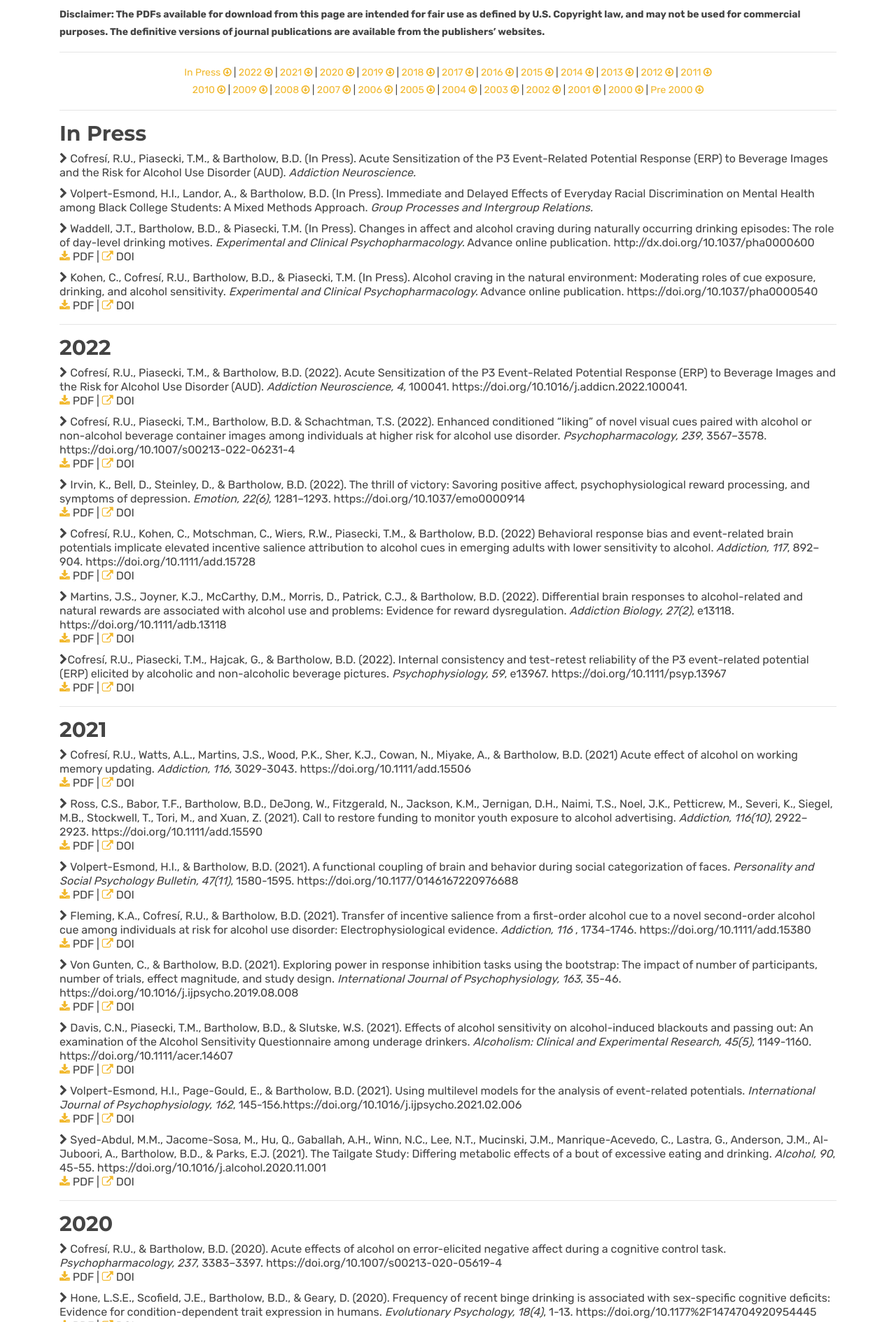
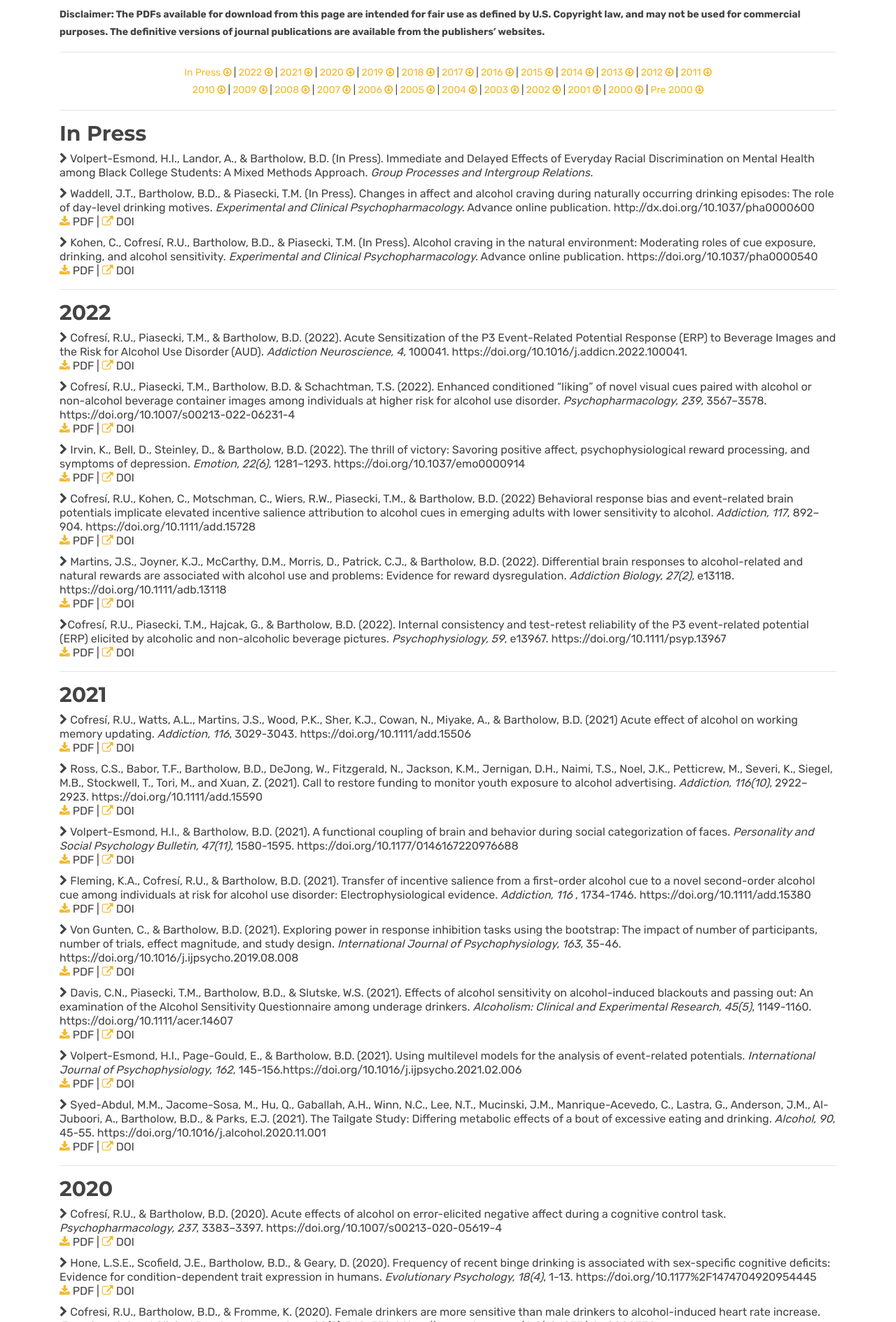
Before and after one commit to bartholow-scanlab/bartholow-scanlab.github.io, a Jekyll site: the page built from publications.html, in a window 1280 px wide. Shown: the part 353-2242 px from the top of the page at 70% size. Built offline with Jekyll 4.4.1, drawn with Linux system fonts in a browser that asks for light colours.

Commit message:
Update publications.html

```diff
--- a/publications.html
+++ b/publications.html
@@ -52,12 +52,6 @@ title: Publications
 	      <!-- List of Publications Start -->
 
 	 <hr> <a id="InPress"> <h2>In Press</h2> </a>
-
-
-	       <p> <li> <i class="fa fa-chevron-right" aria-hidden="true"></i>
-		Cofresí, R.U., Piasecki, T.M., & Bartholow, B.D. (In Press).
-	      Acute Sensitization of the P3 Event-Related Potential Response (ERP) to Beverage Images and the Risk for Alcohol Use Disorder (AUD).
-	      <em> Addiction Neuroscience.</em>
 
                <p> <li> <i class="fa fa-chevron-right" aria-hidden="true"></i>
                Volpert-Esmond, H.I., Landor, A., & Bartholow, B.D. (In Press).
```
